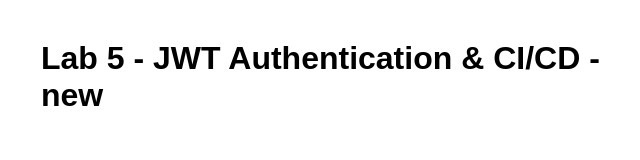
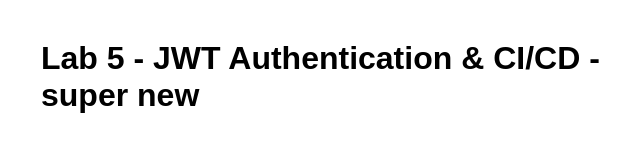
Before and after one commit to saiquwi/ws-lab5, a website: page index.html in a window 1280 px wide. Shown: the whole page, without its empty margins (299-939 px from the left). Drawn offline with Linux system fonts and the light colour scheme.

Commit message:
fix: ci-cd jobs

```diff
--- a/index.html
+++ b/index.html
@@ -16,7 +16,7 @@
 </head>
 <body>
     <div class="container">
-        <h1>Lab 5 - JWT Authentication & CI/CD - new</h1>
+        <h1>Lab 5 - JWT Authentication & CI/CD - super new</h1>
     </div>
 </body>
 </html>
```
Also changed, not shown: .github/workflows/ci-cd.yml.
